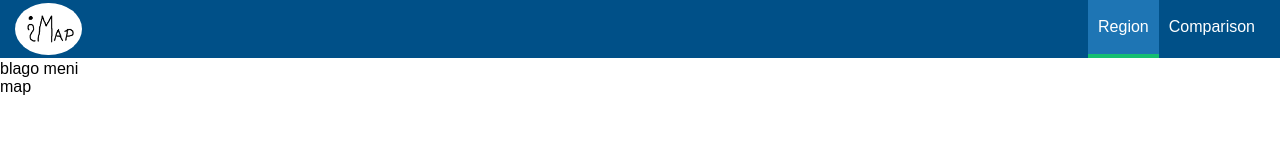
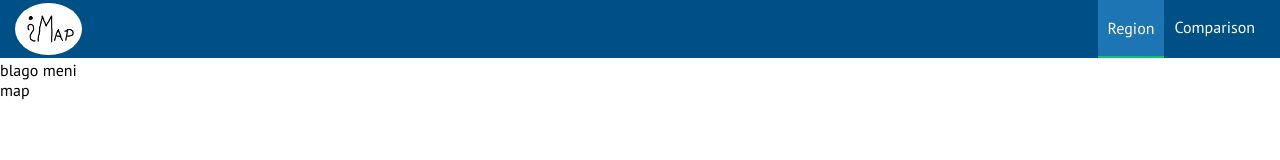
Before and after one commit to DarthVeka/iMap_react, a React app: page / in a window 1280 px wide. Shown: the top 160 px of the page. Built offline with nearby package versions, Linux system fonts and the light colour scheme.

Commit message:
Changed font to PT Sans

```diff
--- a/public/index.html
+++ b/public/index.html
@@ -6,6 +6,7 @@
     <meta name="theme-color" content="#005088">
     <link rel="manifest" href="%PUBLIC_URL%/manifest.json">
     <link rel="shortcut icon" href="%PUBLIC_URL%/MapMarker.ico">
+    <link href="https://fonts.googleapis.com/css?family=PT+Sans:400,700" rel="stylesheet">
     <title>iMap Cro</title>
   </head>
   <body>
--- a/src/components/Navigation/NavigationItems/NavigationItem/NavigationItem.css
+++ b/src/components/Navigation/NavigationItems/NavigationItem/NavigationItem.css
@@ -16,7 +16,7 @@
 .NavigationItem a:hover,
 .NavigationItem a:active,
 .NavigationItem a.active {
-    color: #15BE71;
+    color: #009250;
 }
 
 @media (min-width: 500px) {
@@ -39,7 +39,7 @@
     .NavigationItem a:active,
     .NavigationItem a.active {
         background-color: #1e75b4;
-        border-bottom: 4px solid #15BE71;
+        border-bottom: 2px solid #15BE71;
         color: white;
     }
 }
--- a/src/index.css
+++ b/src/index.css
@@ -1,5 +1,5 @@
 body {
   margin: 0;
   padding: 0;
-  font-family: sans-serif;
+  font-family: 'PT Sans', sans-serif;
 }
```
